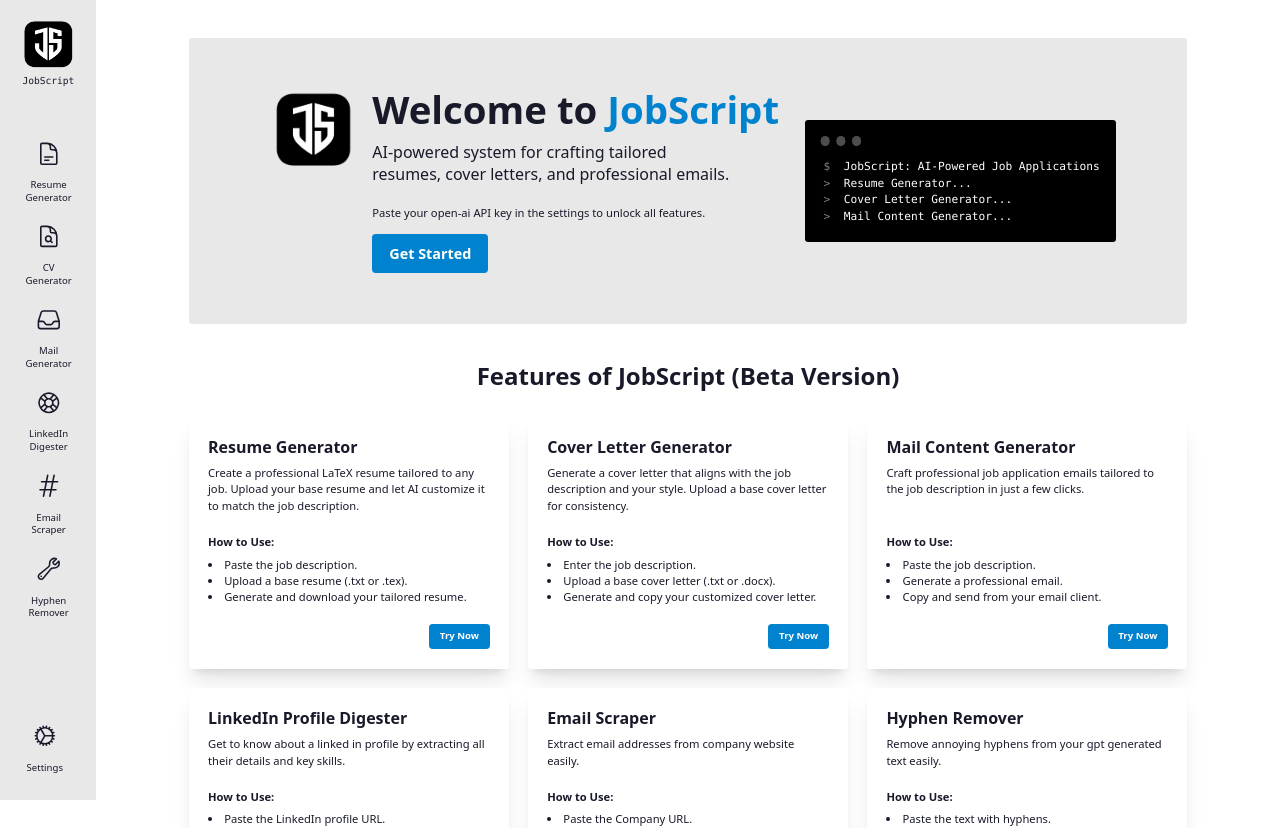
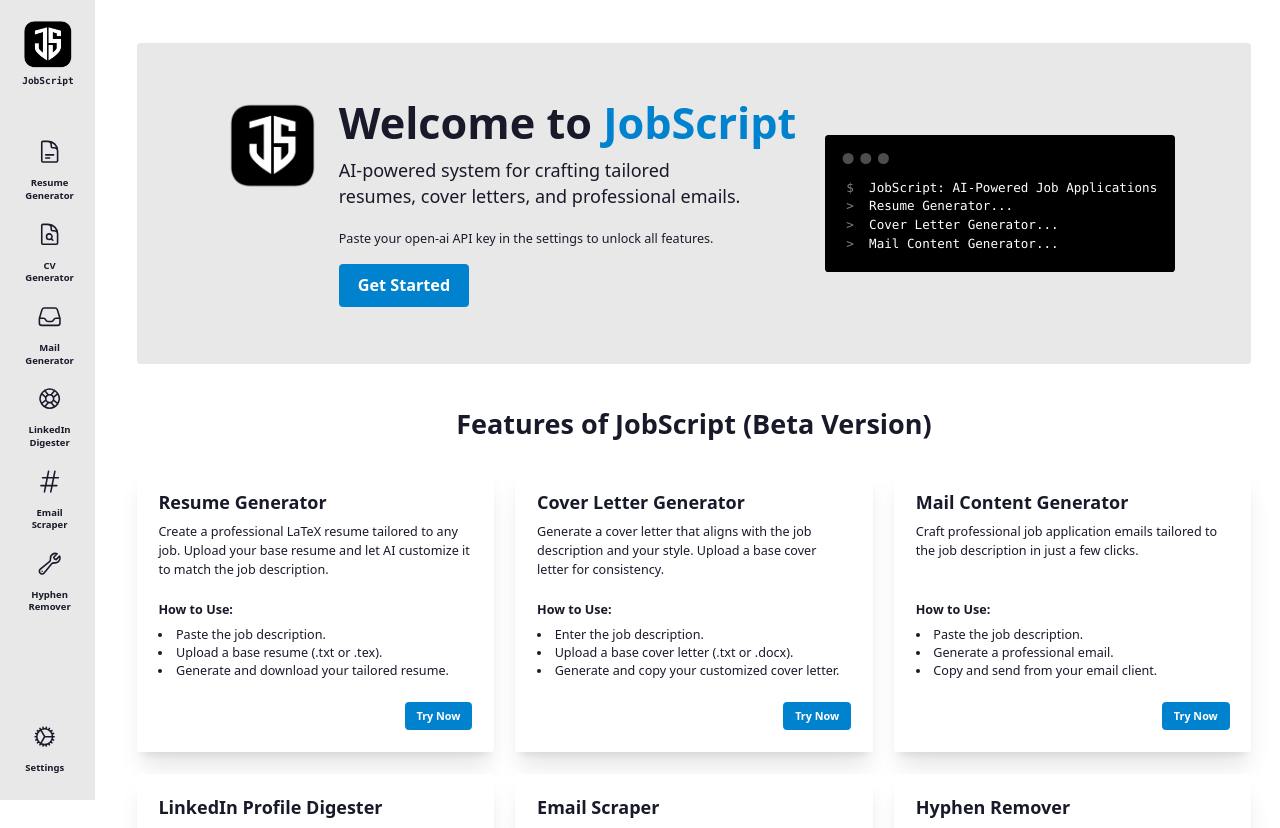
Before and after one commit to rgcsekaraa/jobscript, a Next.js app: page / in a window 1280 px wide. Shown: the top 828 px of the page. Built offline with nearby package versions, Linux system fonts and the light colour scheme.

Commit message:
sidebar seprate zoom level

```diff
--- a/app/layout.tsx
+++ b/app/layout.tsx
@@ -17,7 +17,7 @@
           }
             /* Set default zoom to 90% */
           body {
-            zoom: 80%;
+            zoom: 90%;
           }
 
         `}</style>
--- a/app/page.tsx
+++ b/app/page.tsx
@@ -4,7 +4,7 @@
 
 export default function Home() {
   return (
-    <div className="container mx-auto px-4 py-8 min-h-screen flex flex-col">
+    <div className="mx-auto px-4 py-8 min-h-screen flex flex-col">
       {/* Hero Section */}
       <div className="hero bg-base-200 rounded-box p-8 mb-12">
         <div className="hero-content flex-col lg:flex-row">
--- a/components/Sidebar.tsx
+++ b/components/Sidebar.tsx
@@ -24,7 +24,10 @@
      }`;
 
   return (
-    <div className="w-30 h-full bg-base-200 text-base-content flex flex-col">
+    <div
+      className="w-30 h-full bg-base-200 text-base-content flex flex-col font-bold"
+      style={{ zoom: '88%' }}
+    >
       {/* Logo Section */}
       <div className="p-6 flex-col items-center">
         <div>
```
